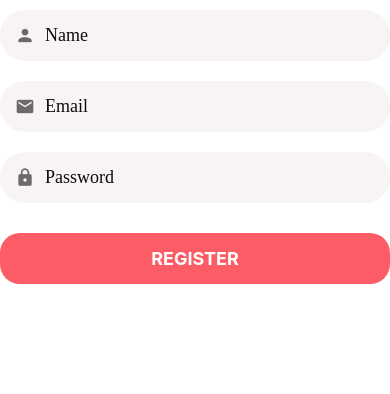
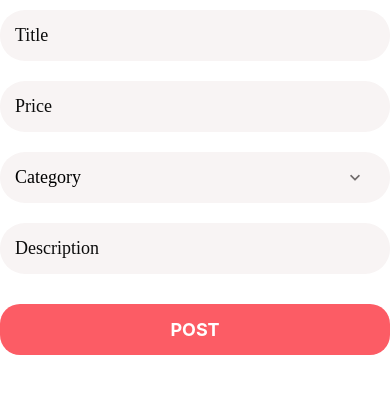
Before and after one commit to vulan1999/SellAppNative, a React Native app: screen / in a window 390 px wide. Shown: the top 394 px of the page. Built offline with nearby package versions, Linux system fonts and the light colour scheme.

Commit message:
add: list edit screen

```diff
--- a/App.tsx
+++ b/App.tsx
@@ -6,6 +6,7 @@ import ListItem from './app/components/List/ListItem'
 import Screen from './app/components/Screen'
 import colors from './app/config/colors'
 import ImageViewScreen from './app/screens/ImageViewScreen'
+import ListEditScreen from './app/screens/ListEditScreen'
 import ListingDetailsScreen from './app/screens/ListingDetailsScreen'
 import ListingsScreen from './app/screens/ListingsScreen'
 import LoginScreen from './app/screens/LoginScreen'
@@ -34,7 +35,9 @@ export default function App() {
 
       {/* <LoginScreen /> */}
 
-      <RegisterScreen />
+      {/* <RegisterScreen /> */}
+
+      <ListEditScreen />
     </GestureHandlerRootView>
   )
 }
--- a/app/components/AppPicker.tsx
+++ b/app/components/AppPicker.tsx
@@ -20,8 +20,8 @@ interface Props {
   icon?: any
   placeholder: string
   items: Category[]
-  category: string
-  setCategory: React.Dispatch<React.SetStateAction<string>>
+  selectedItem: Category
+  onSelectItem: (item: Category) => any
 }
 
 const AppPicker = ({ ...props }: Props) => {
@@ -41,7 +41,9 @@ const AppPicker = ({ ...props }: Props) => {
               />
             )}
             <AppText>
-              {props.category !== '' ? props.category : props.placeholder}
+              {props.selectedItem
+                ? props.selectedItem.label
+                : props.placeholder}
             </AppText>
           </View>
           <MaterialCommunityIcons
@@ -62,7 +64,7 @@ const AppPicker = ({ ...props }: Props) => {
               <PickerItem
                 label={item.label}
                 onPress={() => {
-                  props.setCategory(item.label)
+                  props.onSelectItem(item)
                   setShowModal(false)
                 }}
               />
--- /dev/null
+++ b/app/components/Form/FormPicker.tsx
@@ -0,0 +1,31 @@
+import { View, Text } from 'react-native'
+import React from 'react'
+import AppPicker from '../AppPicker'
+import ErrorMessage from './ErrorMessage'
+import { Category } from '../../screens/SearchScreen'
+import { useFormikContext } from 'formik'
+
+type FormPickerProps = {
+  name: string
+  items: Category[]
+  placeholder: string
+}
+
+const FormPicker = ({ name, items, placeholder }: FormPickerProps) => {
+  const { errors, setFieldValue, values, touched } =
+    useFormikContext<FormPickerProps>()
+
+  return (
+    <>
+      <AppPicker
+        placeholder={placeholder}
+        items={items}
+        selectedItem={values[name]}
+        onSelectItem={item => setFieldValue(name, item)}
+      />
+      <ErrorMessage error={errors[name]} visible={touched[name]} />
+    </>
+  )
+}
+
+export default FormPicker
--- a/app/components/Form/index.ts
+++ b/app/components/Form/index.ts
@@ -2,3 +2,4 @@ export { default as AppForm } from './AppForm'
 export { default as FormField } from './FormField'
 export { default as ErrorMessage } from './ErrorMessage'
 export { default as SubmitButton } from './SubmitButton'
+export { default as FormPicker } from './FormPicker'
--- /dev/null
+++ b/app/screens/ListEditScreen.tsx
@@ -0,0 +1,82 @@
+import { StyleSheet, Text, View } from 'react-native'
+import React from 'react'
+import Screen from '../components/Screen'
+import * as Yup from 'yup'
+import {
+  AppForm,
+  FormField,
+  SubmitButton,
+  FormPicker,
+} from '../components/Form'
+import { Category } from './SearchScreen'
+
+const ListEditScreen = () => {
+  const validationSchema = Yup.object().shape({
+    title: Yup.string().required().min(1).label('Title'),
+    price: Yup.number().required().min(1).max(10000).label('Price'),
+    category: Yup.object().required().nullable().label('Category'),
+    description: Yup.string().label('Description'),
+  })
+
+  const Categories: Category[] = [
+    {
+      label: 'Furniture',
+      value: 1,
+    },
+    {
+      label: 'Clothing',
+      value: 2,
+    },
+    {
+      label: 'Gaming Gear',
+      value: 3,
+    },
+  ]
+
+  return (
+    <Screen style={styles.screen}>
+      <AppForm
+        initialValues={{ title: '', price: 0, description: '', category: null }}
+        onSubmit={() => console.log('submitted')}
+        validationSchema={validationSchema}
+      >
+        <>
+          <FormField
+            fieldName="title"
+            placeholder="Title"
+            autoCapitalize="none"
+            autoCorrect={false}
+          />
+          <FormField
+            fieldName="price"
+            placeholder="Price"
+            autoCapitalize="none"
+            autoCorrect={false}
+            keyboardType="numeric"
+          />
+          <FormPicker
+            name="category"
+            placeholder="Category"
+            items={Categories}
+          />
+          <FormField
+            fieldName="description"
+            placeholder="Description"
+            autoCapitalize="none"
+            autoCorrect={false}
+          />
+
+          <SubmitButton title="Post" />
+        </>
+      </AppForm>
+    </Screen>
+  )
+}
+
+export default ListEditScreen
+
+const styles = StyleSheet.create({
+  screen: {
+    paddingHorizontal: 20,
+  },
+})
--- a/app/screens/SearchScreen.tsx
+++ b/app/screens/SearchScreen.tsx
@@ -16,7 +16,7 @@ const SearchScreen = () => {
     { label: 'Gaming Gears', value: 3 },
   ]
 
-  const [category, setCategory] = useState('')
+  const [category, setCategory] = useState({ label: 'Category', value: 0 })
 
   return (
     <Screen style={styles.screen}>
@@ -24,8 +24,8 @@ const SearchScreen = () => {
         placeholder="Category"
         icon="apps"
         items={categories}
-        category={category}
-        setCategory={setCategory}
+        selectedItem={category}
+        onSelectItem={setCategory}
       />
       <AppInput placeholder="Enter input" icon="email" />
     </Screen>
```
